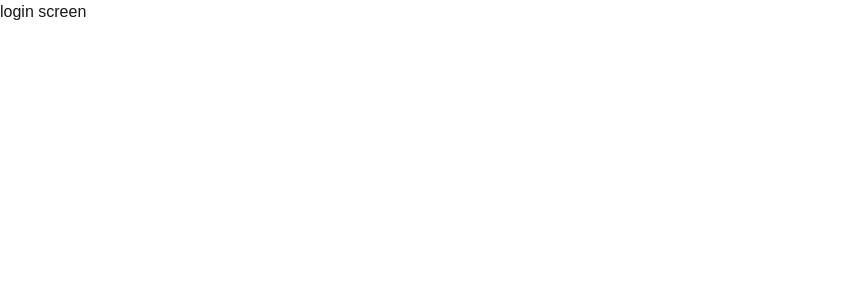
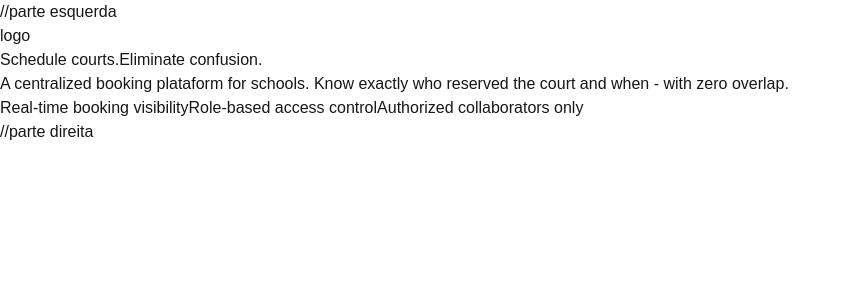
Before and after one commit to OpenCourtApp/OpenCourtApp-Web, a Next.js app: page /login in a window 1280 px wide. Shown: the top 300 px of the page, without its empty margins (0-851 px from the left). Built offline with nearby package versions, Linux system fonts and the light colour scheme.

Commit message:
feat: início da estrutura tela de login

```diff
--- a/src/app/(auth)/login/page.js
+++ b/src/app/(auth)/login/page.js
@@ -1,8 +1,27 @@
-export default function loginScreen(){
+export default function loginScreen() {
     return (
         <div>
-            <main>
-                login screen
+            <main>//parte esquerda
+                <div>logo</div>
+
+                <div>
+                    <div>
+                        <text>Schedule courts.</text>
+                        <text>Eliminate confusion.</text>
+                    </div>
+
+                    <text>A centralized booking plataform for schools. Know exactly who reserved the court and when - with zero overlap.</text>
+                </div>
+
+                <div>
+                    <text>Real-time booking visibility</text>
+                    <text>Role-based access control</text>
+                    <text>Authorized collaborators only</text>
+                </div>
+            </main>
+
+            <main>//parte direita
+
             </main>
         </div>
     );
```
